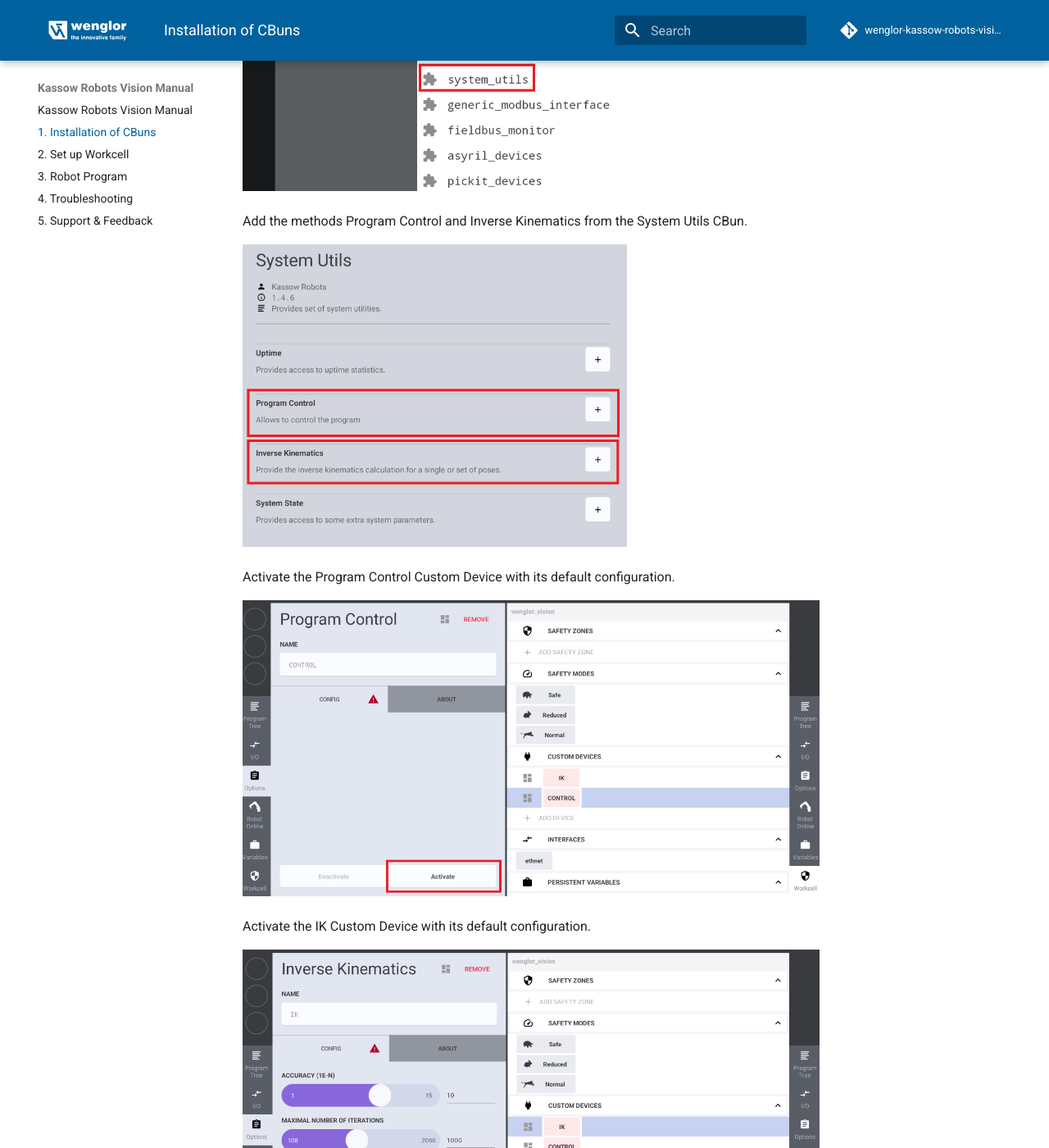
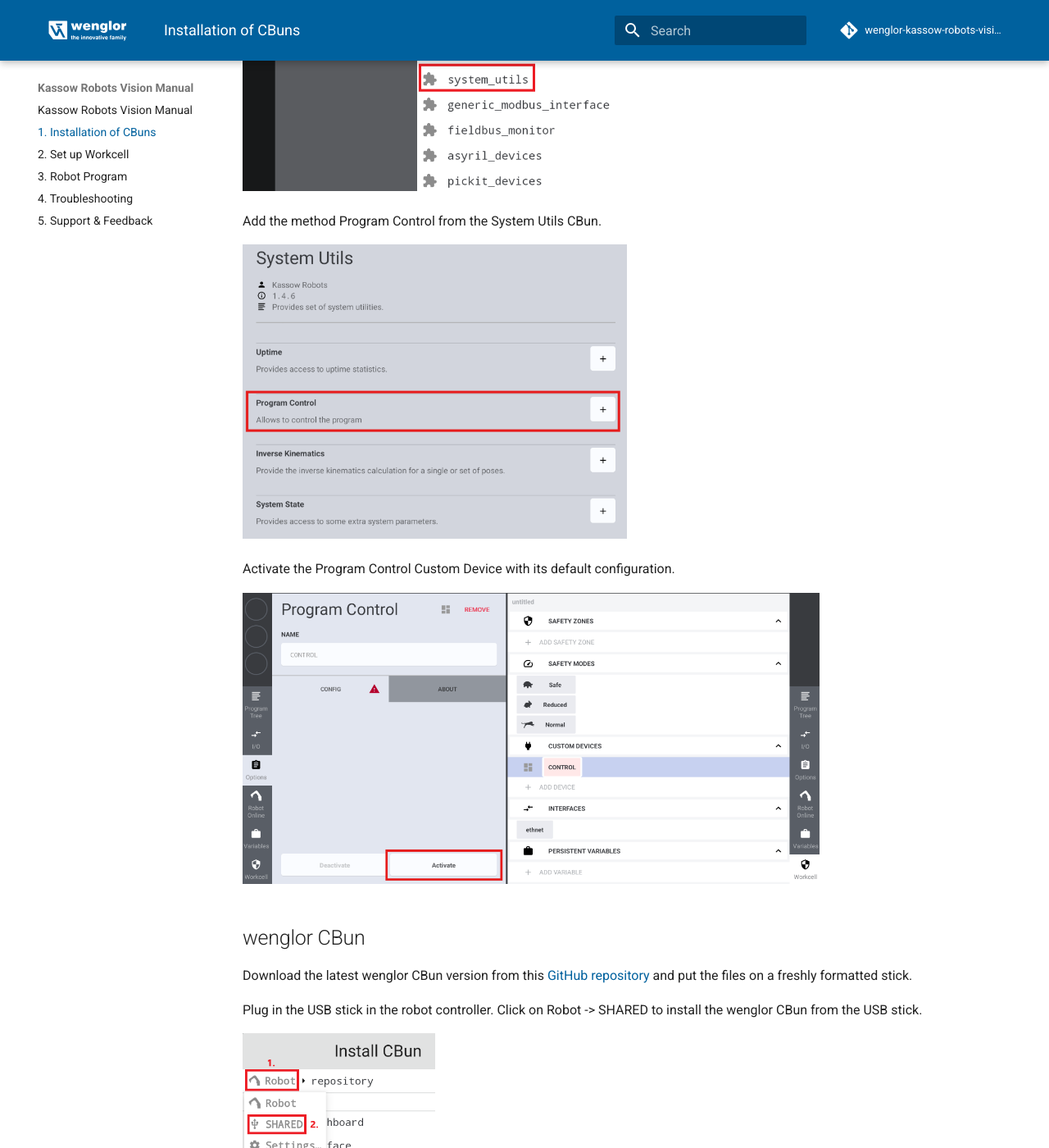
Before and after one commit to wenglor/robot-vision-kassow-robots, an MkDocs documentation site: the page built from docs/1_0_installation_of_cbuns/index.md, in a window 1280 px wide and 1400 px high, scrolled down 1488 px. Shown: the whole window at 82% size. Built offline with MkDocs 1.6.1 and Material for MkDocs 9.7.7, drawn with Linux system fonts in a browser that asks for light colours; comment, search, counter and statistics services are not loaded; some of the changed text lies outside the part shown.

Commit message:
Removed no logner required component from documentation and adapted images to it.

```diff
--- a/docs/1_0_installation_of_cbuns/index.md
+++ b/docs/1_0_installation_of_cbuns/index.md
@@ -2,10 +2,10 @@
 
 Install the relevant CBuns in order to use the robot example program:
 
-- `System Utils` for `Program Control` and `Inverse Kinematics`
+- `System Utils` for `Program Control`
 - `wenglor vision devices`
 
-## System Utils for Program Control and Inverse Kinematics
+## System Utils for Program Control
 
 In the robot example program, the System Util CBun is required in order to exit the program execution if some conditions are not met.
 
@@ -21,17 +21,13 @@ Install `system_utils`. It should be available on the robot controller. Otherwis
 
 <img src="images/03%20cbuns%20-%20install%20cbun%20system_utils.png" alt="install_system_utils" class="medium"/>
 
-Add the methods Program Control and Inverse Kinematics from the System Utils CBun.
+Add the method Program Control from the System Utils CBun.
 
-<img src="images/04%20cbuns%20-%20add%20program%20control%20and%20inverse%20kinematics%20from%20system%20utils.png" alt="select_program_control_and_inverse_kinematics" class="medium"/>
+<img src="images/04 cbuns - add program control from system utils.png" alt="select_program_control" class="medium"/>
 
 Activate the Program Control Custom Device with its default configuration.
 
 <img src="images/05%20workcell%20-%20acticate%20program%20control.png" alt="activate_program_control" class="big"/>
-
-Activate the IK Custom Device with its default configuration.
-
-<img src="images/06%20workcell%20-%20acticate%20inverse%20kinematics.png" alt="activate_inverse_kinematics" class="big"/>
 
 ## wenglor CBun
 
@@ -39,19 +35,19 @@ Download the latest wenglor CBun version from this [GitHub repository](https://g
 
 Plug in the USB stick in the robot controller. Click on Robot -> SHARED to install the wenglor CBun from the USB stick.
 
-<img src="images/07%20cbuns%20-%20navigate%20to%20shared%20volume.png" alt="select_usb_stick_as_source" class="small"/>
+<img src="images/06%20cbuns%20-%20navigate%20to%20shared%20volume.png" alt="select_usb_stick_as_source" class="small"/>
 
 Select `wenglor_vision_devices` to install it.
 
-<img src="images/08%20cbuns%20-%20wenglor%20cbun%20on%20shared%20volume.png" alt="select_wenglor_vision_devices" class="small"/>
+<img src="images/07%20cbuns%20-%20wenglor%20cbun%20on%20shared%20volume.png" alt="select_wenglor_vision_devices" class="small"/>
 
 Click on the + icon to add the wenglor vision device.
 
-<img src="images/09%20cbuns%20-%20add%20wenglor%20device.png" alt="add_wenglor_vision_device" class="big"/>
+<img src="images/08%20cbuns%20-%20add%20wenglor%20device.png" alt="add_wenglor_vision_device" class="big"/>
 
 Activate the wenglor vision device in order to initiate a connection from the robot controller to the vision device.
 
-<img src="images/10%20workcell%20-%20custom%20devices%20wenglor%20selected.png" alt="wenglor_vision_device_selected" class="big"/>
+<img src="images/09%20workcell%20-%20custom%20devices%20wenglor%20selected.png" alt="wenglor_vision_device_selected" class="big"/>
 
 In case of a valid network configuration to the Machine Vision Device, the device is activated successfully.
 
@@ -60,4 +56,4 @@ In case of a valid network configuration to the Machine Vision Device, the devic
 > - The connection is only maintained during the program execution. So the Workcell state might become outdated.
 > - Check the status for the robot connection on the device website of the Machine Vision Device (Tab `Jobs` -> `Robot Server`, see [chapter 4.2 Settings on Device Website](https://wenglor.github.io/wenglor-robot-vision/4_0_robot_vision_server/4_2_0_settings_on_device_website/)).
 
-<img src="images/11%20workcell%20-%20custom%20devices%20wenglor%20activated.png" alt="wenglor_vision_device_activated" class="big"/>
+<img src="images/10%20workcell%20-%20custom%20devices%20wenglor%20activated.png" alt="wenglor_vision_device_activated" class="big"/>
```
Also changed, not shown: README.md (+1 -1 lines), docs/1_0_installation_of_cbuns/images/04 cbuns - add program control and inverse kinematics from system utils.png (deleted), docs/1_0_installation_of_cbuns/images/04 cbuns - add program control from system utils.png (added), docs/1_0_installation_of_cbuns/images/05 workcell - acticate program control.png, docs/1_0_installation_of_cbuns/images/06 cbuns - navigate to shared volume.png (renamed from docs/1_0_installation_of_cbuns/images/07 cbuns - navigate to shared volume.png), docs/1_0_installation_of_cbuns/images/06 workcell - acticate inverse kinematics.png (deleted), docs/1_0_installation_of_cbuns/images/07 cbuns - wenglor cbun on shared volume.png (renamed from docs/1_0_installation_of_cbuns/images/08 cbuns - wenglor cbun on shared volume.png), docs/1_0_installation_of_cbuns/images/08 cbuns - add wenglor device.png (renamed from docs/1_0_installation_of_cbuns/images/09 cbuns - add wenglor device.png), docs/1_0_installation_of_cbuns/images/09 workcell - custom devices wenglor selected.png (added), docs/1_0_installation_of_cbuns/images/10 workcell - custom devices wenglor activated.png (added), docs/1_0_installation_of_cbuns/images/10 workcell - custom devices wenglor selected.png (deleted), docs/1_0_installation_of_cbuns/images/11 workcell - custom devices wenglor activated.png (deleted), 4 other files.
